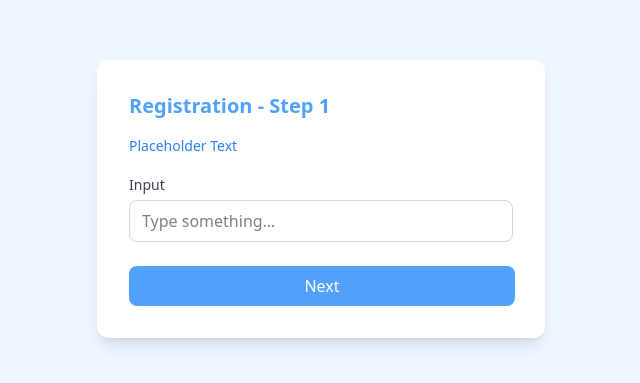
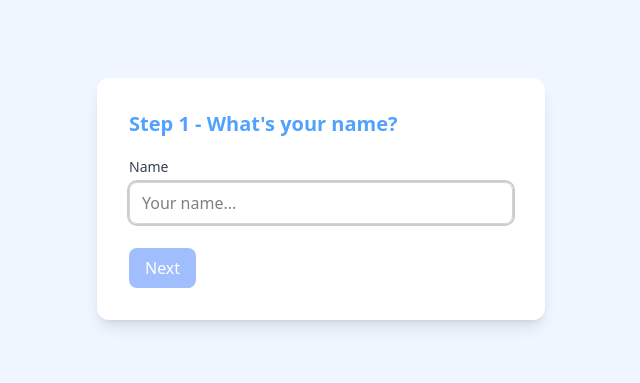
Before and after one commit to zhishopov/registration-flow-context, a React (Vite) app: page / in a window 1280 px wide. Shown: the part 201-584 px from the top of the page, without its empty margins (319-959 px from the left). Built offline with nearby package versions, Linux system fonts and the light colour scheme.

Commit message:
Add step 1 (ask user for name)

```diff
--- a/src/App.tsx
+++ b/src/App.tsx
@@ -1,27 +1,16 @@
-import StepLayout from "./components/StepLayout";
+import { useRegistration } from "./context/useRegistration";
+import NameStep from "./steps/NameStep";
 
 function App() {
-  return (
-    <>
-      <StepLayout
-        name="Registration - Step 1"
-        footer={
-          <button className="px-4 py-2 w-96.5 rounded-lg bg-blue-400 text-white">
-            Next
-          </button>
-        }
-      >
-        <p className="text-sm text-blue-500">Placeholder Text</p>
-        <label className="block">
-          <span className="text-sm text-gray-700">Input</span>
-          <input
-            className="mt-1 w-full rounded-lg border border-gray-300 px-3 py-2"
-            placeholder="Type something…"
-          />
-        </label>
-      </StepLayout>
-    </>
-  );
+  const { step, status } = useRegistration();
+
+  if (status === "success") {
+    return <div className="p-10 text-center">Registration complete!</div>;
+  }
+
+  if (step === 1) {
+    return <NameStep />;
+  }
 }
 
 export default App;
--- /dev/null
+++ b/src/steps/NameStep.tsx
@@ -0,0 +1,33 @@
+import StepLayout from "../components/StepLayout";
+import { useRegistration } from "../context/useRegistration";
+
+export default function Stepname() {
+  const { name, updateField, next, canMoveNext } = useRegistration();
+
+  return (
+    <StepLayout
+      name="Step 1 - What's your name?"
+      footer={
+        <button
+          disabled={!canMoveNext}
+          onClick={next}
+          className="px-4 py-2 rounded-lg bg-blue-600 text-white disabled:opacity-40"
+        >
+          Next
+        </button>
+      }
+    >
+      <label className="block">
+        <span className="text-sm text-gray-700">Name</span>
+        <input
+          autoFocus
+          type="text"
+          value={name}
+          onChange={(e) => updateField("name", e.target.value)}
+          placeholder="Your name..."
+          className="mt-1 w-full rounded-lg border border-gray-300 px-3 py-2 outline-none focus:ring-2 focus:ring-black/20"
+        />
+      </label>
+    </StepLayout>
+  );
+}
```
